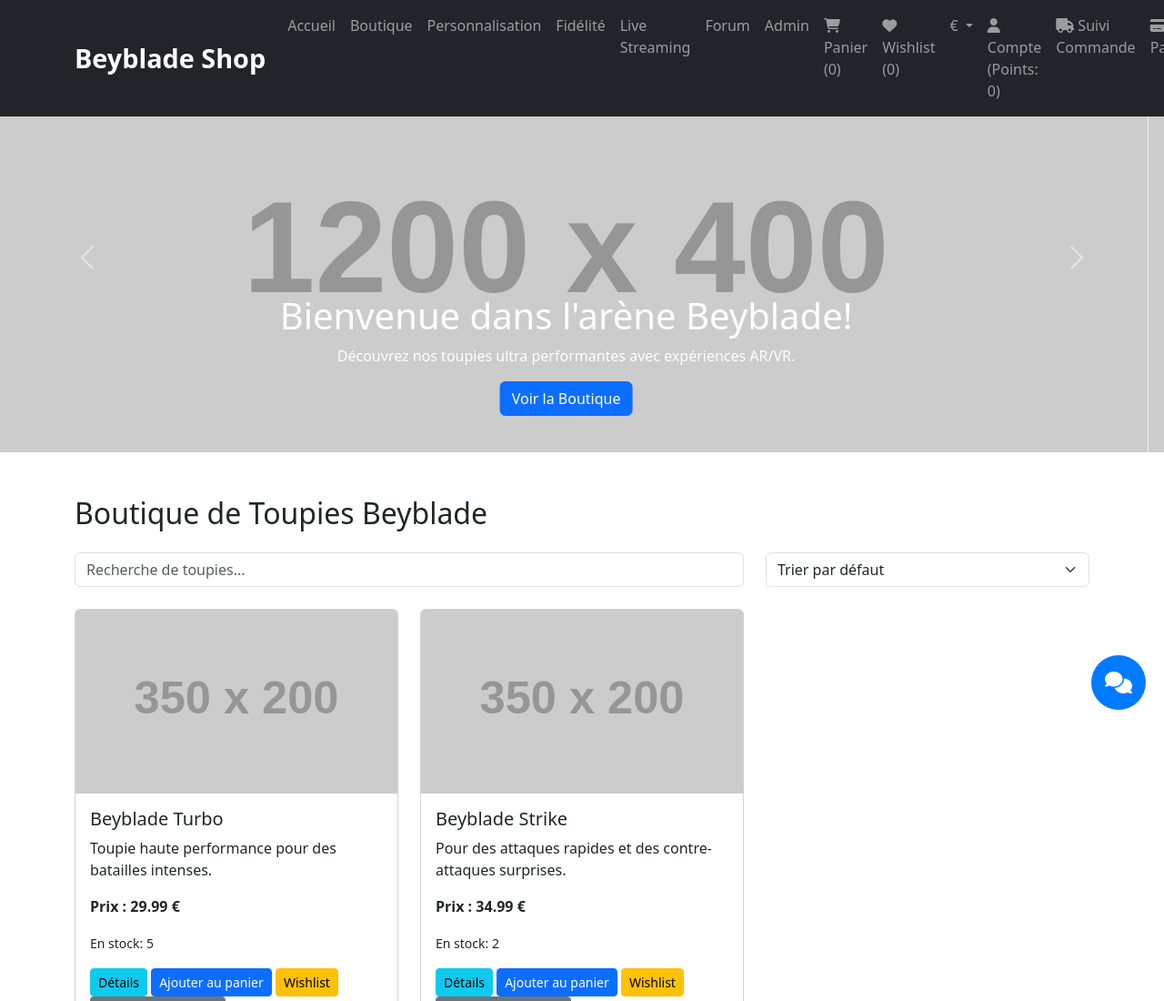
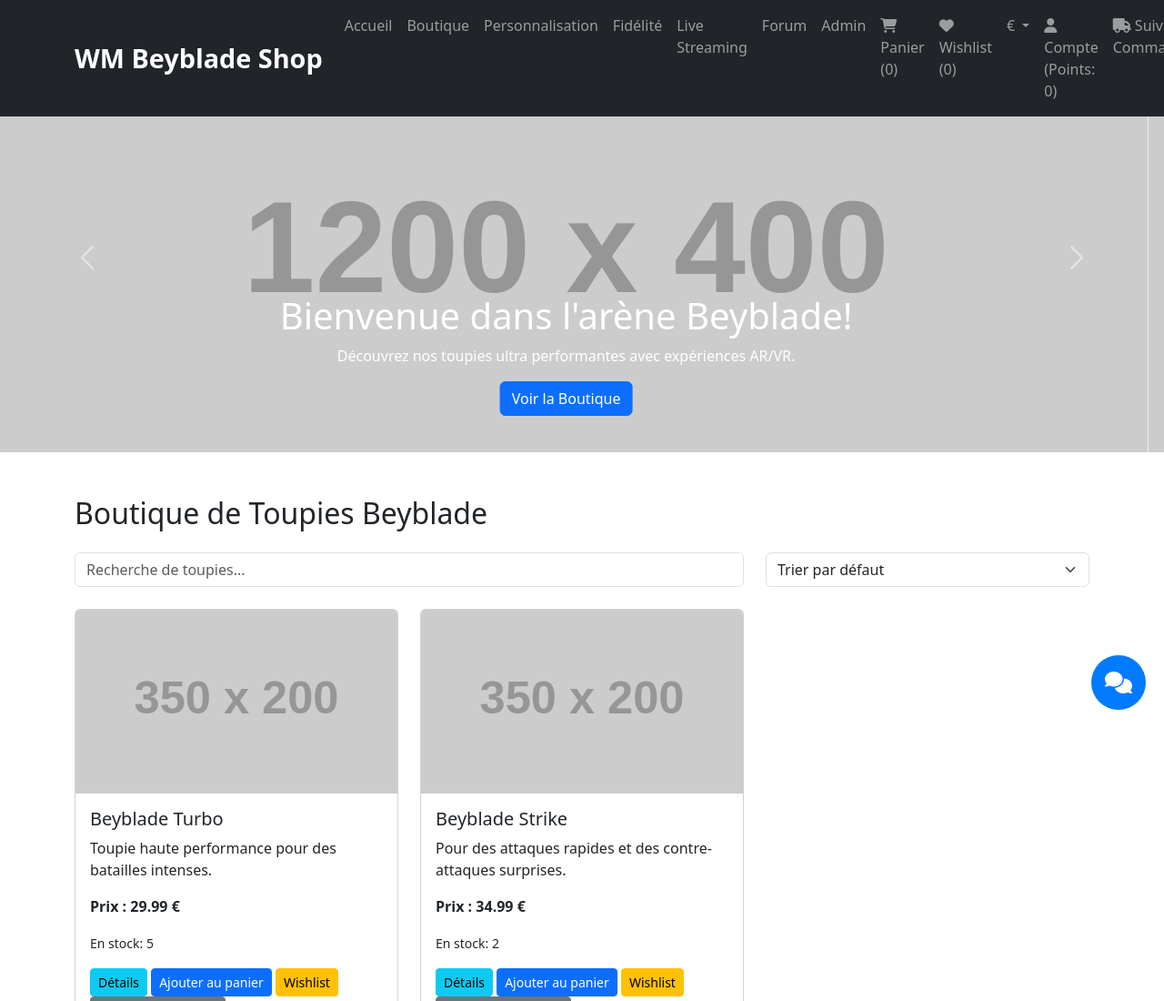
Before and after one commit to WMA7777/WM, a plain HTML site: page index.html in a window 1280 px wide. Shown: the top 1100 px of the page at 91% size. Drawn offline with nearby package versions, Linux system fonts and the light colour scheme; placeholder pictures from the web are drawn by us.

Commit message:
Update index.html

```diff
--- a/index.html
+++ b/index.html
@@ -75,7 +75,7 @@
   <!-- ===== Barre de Navigation ===== -->
   <nav class="navbar navbar-expand-lg navbar-dark bg-dark fixed-top">
     <div class="container">
-      <a class="navbar-brand" href="#">Beyblade Shop</a>
+      <a class="navbar-brand" href="#">WM Beyblade Shop</a>
       <button class="navbar-toggler" type="button" data-bs-toggle="collapse" data-bs-target="#navbarContent">
         <span class="navbar-toggler-icon"></span>
       </button>
```
